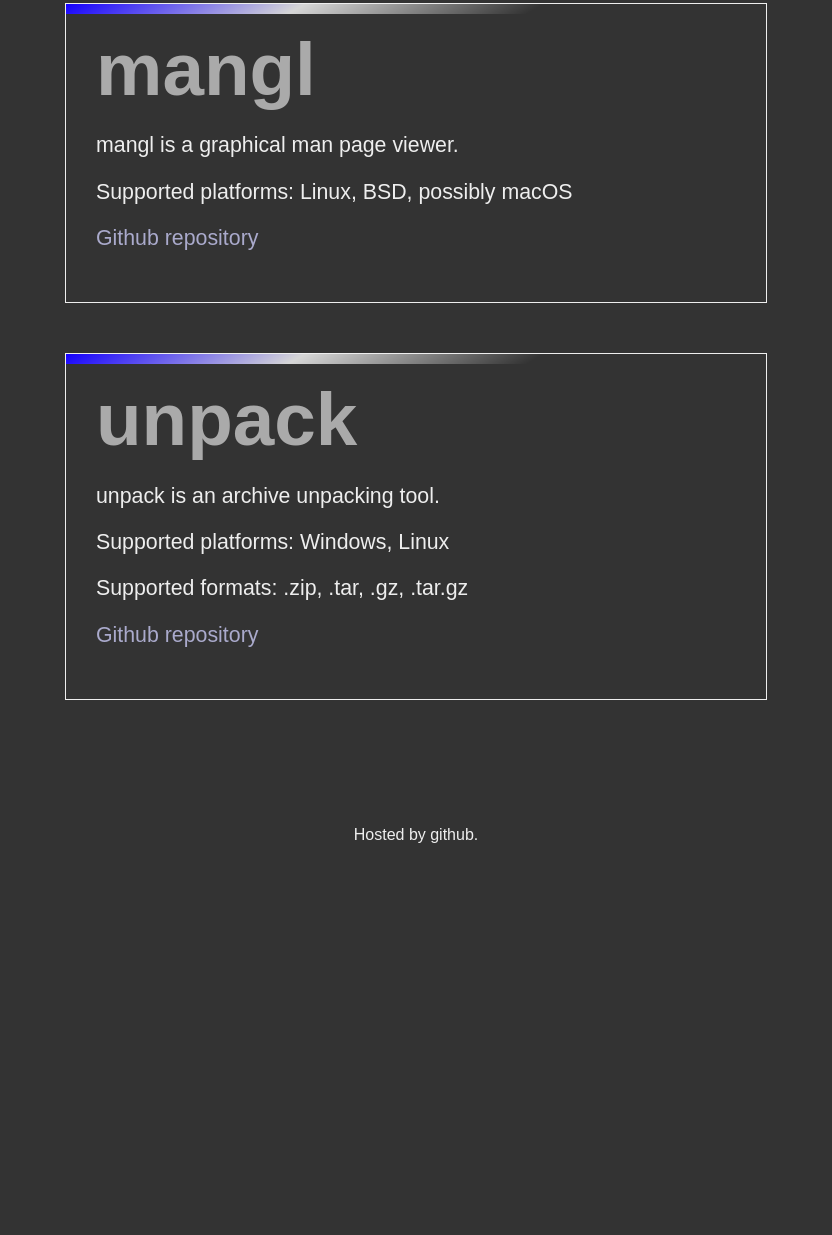
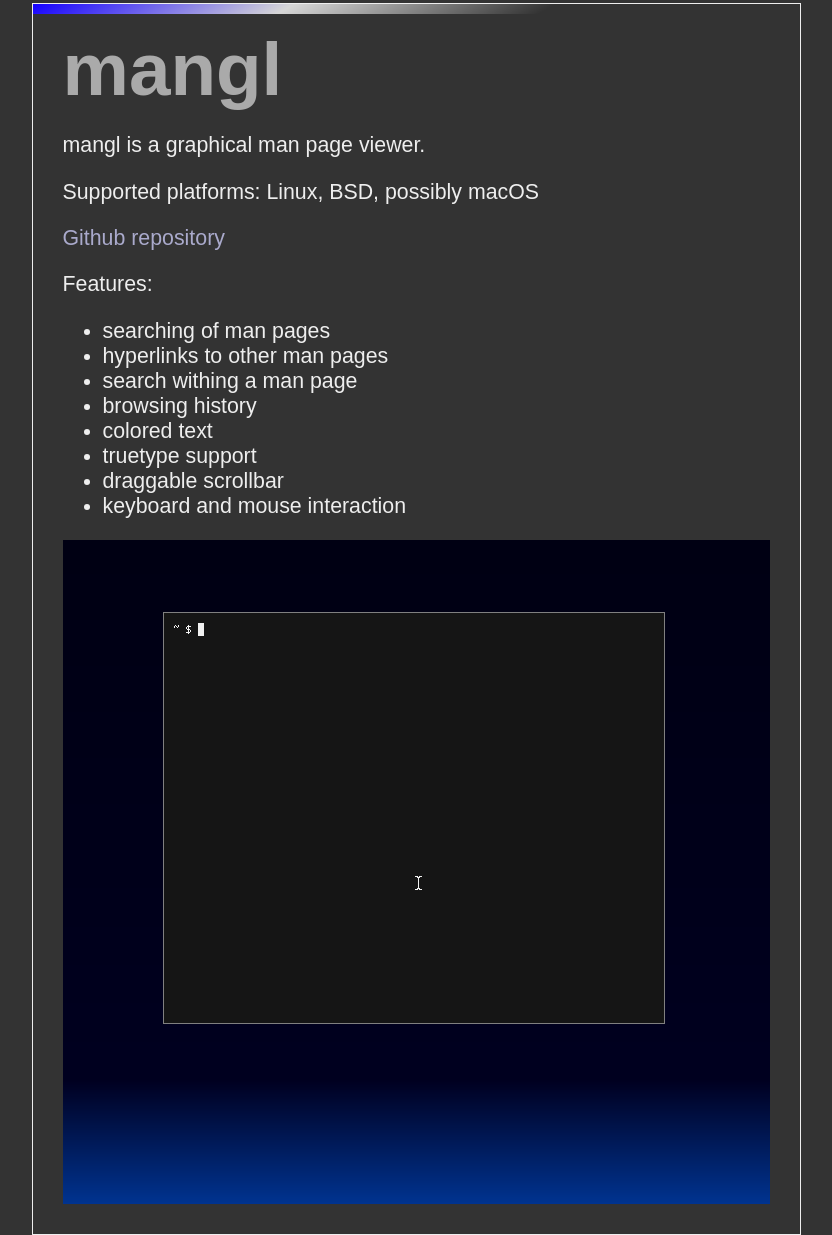
Before and after one commit to zigalenarcic/zigalenarcic.github.io, a plain HTML site: page index.html in a window 1280 px wide. Shown: the part 177-1412 px from the top of the page, without its empty margins (224-1056 px from the left). Before the commit the page ends 1029 px from the top, so only its background shows below. Drawn offline with Linux system fonts and the light colour scheme.

Commit message:
add mangl screencapture and improve the description

```diff
--- a/index.html
+++ b/index.html
@@ -41,8 +41,8 @@ h1 {
   padding: 30px;
 
   width: 50%;
-  max-width: fit-content;
-  min-width: 640px;
+  --max-width: fit-content;
+  min-width: fit-content;
   font-size: 16pt;
 }
 
@@ -57,6 +57,12 @@ h1 {
   max-width: fit-content;
   min-width: 640px;
   font-size: 16pt;
+}
+
+.center {
+  display: block;
+  margin-left: auto;
+  margin-right: auto;
 }
 
 .blue-white-gradient {
@@ -84,6 +90,22 @@ h1 {
       <p>mangl is a graphical man page viewer.</p>
       <p>Supported platforms: Linux, BSD, possibly macOS</p>
       <p><a href="https://github.com/zigalenarcic/mangl">Github repository</a></p>
+
+      <p>
+      Features:
+      <ul>
+        <li>searching of man pages</li>
+        <li>hyperlinks to other man pages</li>
+        <li>search withing a man page</li>
+        <li>browsing history</li>
+        <li>colored text</li>
+        <li>truetype support</li>
+        <li>draggable scrollbar</li>
+        <li>keyboard and mouse interaction</li>
+      </ul>
+      </p>
+
+      <img src="mangl.gif" class="center" alt="Mangl screencapture">
     </div>
 
     <div class="center-column">
@@ -105,7 +127,7 @@ h1 {
     <br />
     <br />
     <div style="text-align:center">
-    Hosted by github.
+      Hosted by github.
     </div>
   </body>
 </html>
```
Also changed, not shown: mangl.gif (added).
